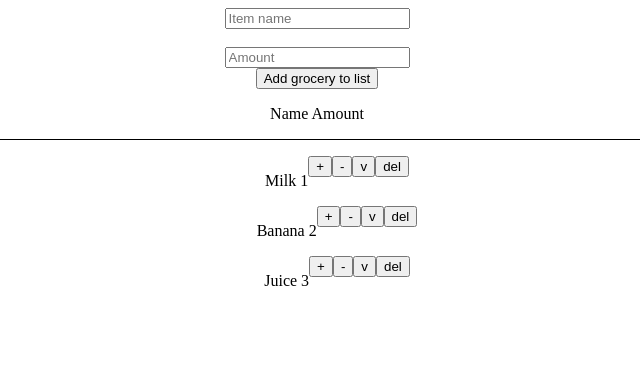
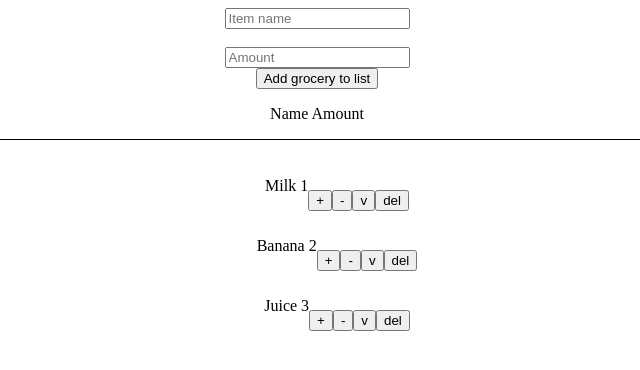
Before and after one commit to tkruteleff/react-shopping-app, a React (Create React App) app: page / in a window 1280 px wide. Shown: the top 370 px of the page, without its empty margins (323-963 px from the left). Built offline with nearby package versions, Linux system fonts and the light colour scheme.

Commit message:
Changes to styling

```diff
--- a/src/Components/ListItems/ListItems.css
+++ b/src/Components/ListItems/ListItems.css
@@ -5,17 +5,20 @@
 .list-items ul {
     display: flex;
     flex-direction: column;
+    justify-content: center;
     align-items: center;
-    justify-content: center;
     list-style-type: none;
 }
 
 .list-items li {
     display: inline-flex;
-    justify-content: left;
+    padding: 5px;
 }
 
-.list-items p, button {
-    display: inline-flex;
-    justify-content: left;
+.list-items p {
+    align-self: flex-start;
 }
+
+.list-items button {
+    align-self: flex-end;
+}
--- a/src/Components/ListItems/ListItems.js
+++ b/src/Components/ListItems/ListItems.js
@@ -7,8 +7,7 @@ const ListItems = (props) => {
 
     const listItems = props.allItems.map((item, index) => (
         <li key={item.id}>
-            {item.checked ? (<label><s>{item.name} {item.amount}</s></label>) : (<p>{item.name} {item.amount}</p>)}
-             <div>
+            {item.checked ? (<p><s>{item.name} {item.amount}</s></p>) : (<p>{item.name} {item.amount}</p>)}
             <Button
                 value={() => props.increaseAmount(index)}
                 label="+" />
@@ -21,7 +20,6 @@ const ListItems = (props) => {
             <Button
                 value={() => props.removeItem(index)}
                 label="del"/>
-             </div>
         </li>
     ));
 
--- a/src/Components/UI/Button.js
+++ b/src/Components/UI/Button.js
@@ -4,7 +4,8 @@ const Button = (props) => {
     return (
         <>
             <button
-                onClick={props.value}>{props.label}</button>
+                onClick={props.value}>{props.label}
+            </button>
         </>
     )
 };
```
Lines whose indentation alone changed are shown as unchanged.
